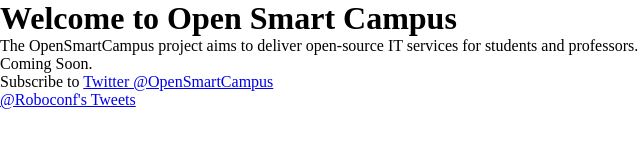
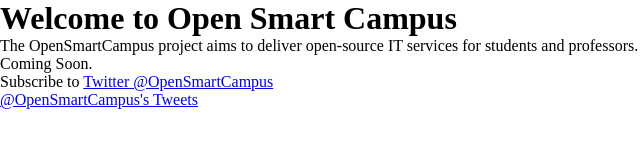
Before and after one commit to opensmartcampus/opensmartcampus.github.io, a plain HTML site: page index.html in a window 1280 px wide. Shown: the full height of the page, 0-640 px from the left. Drawn offline with Linux system fonts and the light colour scheme.

Commit message:
Update index.html
fix the name of twitter account

```diff
--- a/index.html
+++ b/index.html
@@ -19,7 +19,7 @@
 	</div>
 
 	<div id="twitter">
-		<a class="twitter-timeline"  href="https://twitter.com/OpenSmartCampus" data-widget-id="441926112260526081">@Roboconf's Tweets</a>
+		<a class="twitter-timeline"  href="https://twitter.com/OpenSmartCampus" data-widget-id="441926112260526081">@OpenSmartCampus's Tweets</a>
 		<script>!function(d,s,id){var js,fjs=d.getElementsByTagName(s)[0],p=/^http:/.test(d.location)?'http':'https';if(!d.getElementById(id)){js=d.createElement(s);js.id=id;js.src=p+"://platform.twitter.com/widgets.js";fjs.parentNode.insertBefore(js,fjs);}}(document,"script","twitter-wjs");</script>
 	</div>
 
```
